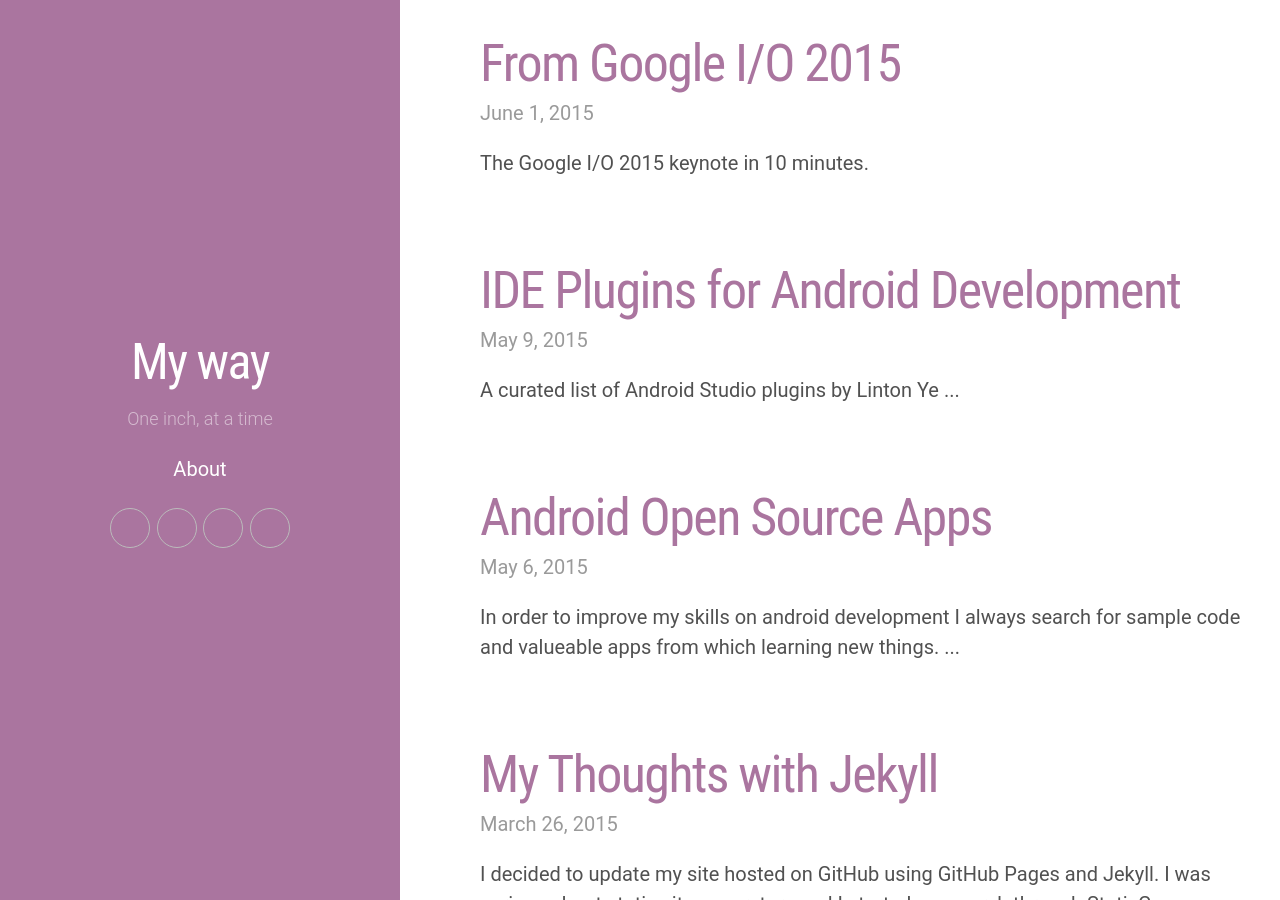
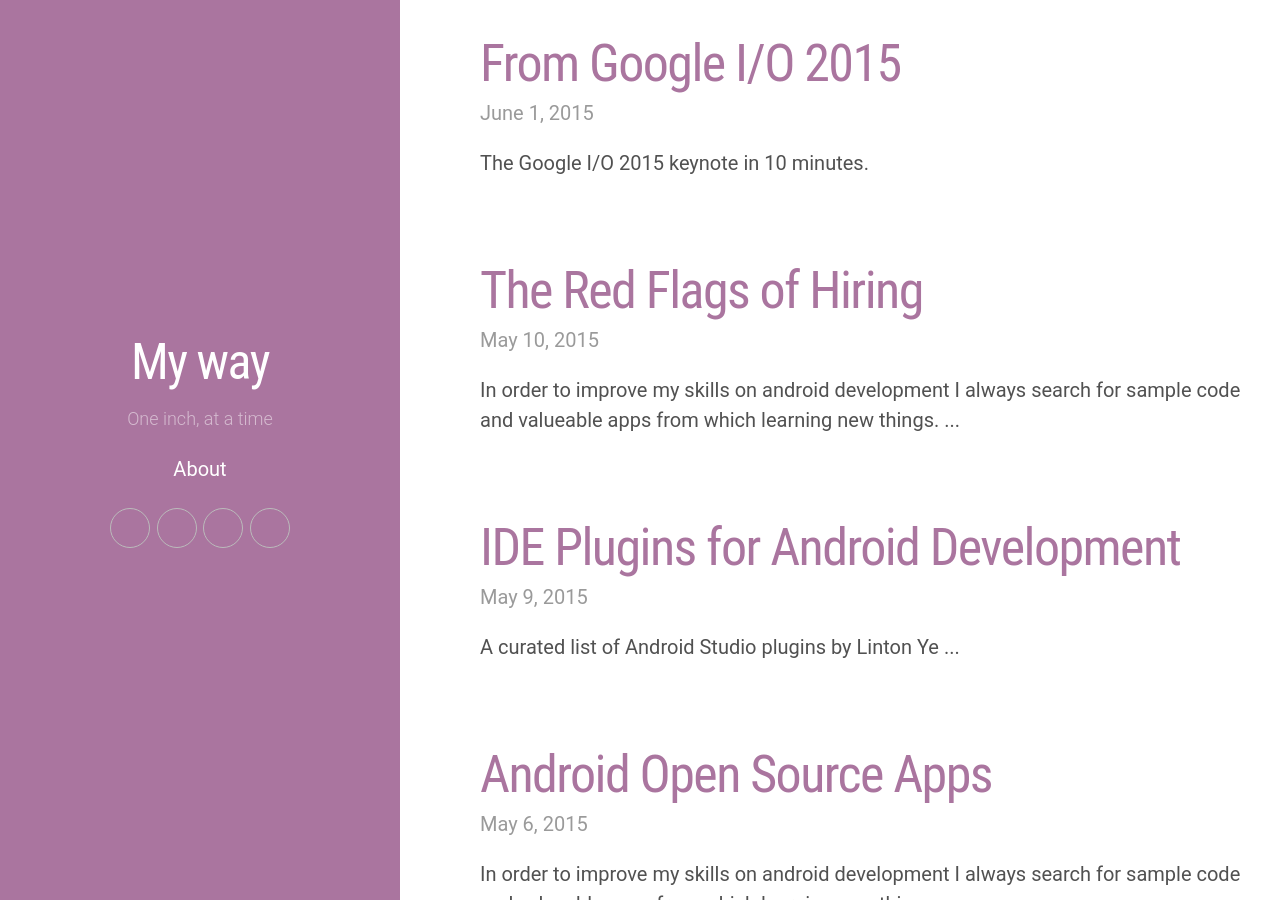
Before and after one commit to kingsor/kingsor.github.io, a Jekyll site: the page built from index.html, in a window 1280 px wide and 900 px high, scrolled down 336 px. Built offline with Jekyll 4.4.1, drawn with Linux system fonts in a browser that asks for light colours; nearby versions of some CDN libraries; some web fonts are replaced; the list of posts is cut into pages by our own code.

Commit message:
Update header

```diff
--- a/_includes/head.html
+++ b/_includes/head.html
@@ -1,5 +1,5 @@
 <head>
-  <meta charset="utf-8">
+
   <title>
     {% if page.title %}
       {{ page.title }} &ndash;
@@ -7,9 +7,35 @@
     {{ site.name }}
   </title>
 
+  <meta http-equiv="X-UA-Compatible" content="IE=edge">
+  <meta http-equiv="content-type" content="text/html; charset=utf-8">
+
   <meta name="author" content="{{ site.author }}" />
   <meta name="description" content="{{ site.description }}" />
-  <meta name="viewport" content="width=device-width, initial-scale=1, maximum-scale=1">
+
+  <!-- Enable responsiveness on mobile devices-->
+  <meta name="viewport" content="width=device-width, initial-scale=1.0, maximum-scale=1">
+
+  <meta name="twitter:site" content="{{ site.twitter }}">
+  <meta property="og:type" content="article">
+
+  {% if page.title %}
+  <meta property="og:title" content="{{ site.title }}">
+  <meta property="twitter:title" content="{{ site.title }}">
+  {% else %}
+  <meta property="og:title" content="{{ page.title }}">
+  <meta property="twitter:title" content="{{ page.title }}">
+  {% endif %}
+
+  {% if page.description %}
+  <meta name="twitter:description" content="{{ page.description | strip_html }}">
+  <meta property="og:description" content="{{ page.description | strip_html }}">
+  <meta name="description" content="{{ page.description | strip_html }}">
+  {% else %}
+  <meta name="twitter:description" content="{{ site.description }}">
+  <meta property="og:description" content="{{ site.description }}">
+  <meta property="description" content="{{ site.description }}">
+  {% endif %}
 
   <!-- RSS -->
   <link rel="alternate" type="application/rss+xml" href="/atom.xml" />
@@ -26,5 +52,5 @@
   <link rel="shortcut icon" href="/images/favicon-16.ico">
 
   <script type="text/javascript" src="http://ajax.googleapis.com/ajax/libs/jquery/1.8.3/jquery.min.js"></script>
-  <script type="text/javascript" src="/js/application.js"></script>
+
 </head>
--- /dev/null
+++ b/_posts/2015-05-10-the-red-flags-of-hiring.md
@@ -0,0 +1,9 @@
+---
+layout: post
+title: "The Red Flags of Hiring"
+description: "In order to improve my skills on android development I always search for sample code and valueable apps from which learning new things. ..."
+category: Manager
+tags: [hiring,peopleware,management]
+---
+
+[Mikael Cho](https://twitter.com/mikaelcho), founder of [Crew](https://crew.co/), wrote an awesome article titled [Why I didn’t look at your resume](https://medium.com/who-what-why/why-i-didn-t-look-at-your-resume-2a8ed1f4a5bb) where he describes his way to filter emails about job applications.
--- a/index.html
+++ b/index.html
@@ -19,7 +19,19 @@
     </div>
 
     <div class="pagination">
-    <span class="pagination-item newer">Newer</span>
-    <span class="pagination-item older">Older</span>
+    {% if paginator.previous_page %}
+    {% if paginator.page == 2 %}
+        <a class="pagination-item newer" href="{{ site.baseurl }}">Newer</a>
+    {% else %}
+        <a class="pagination-item newer" href="{{ site.baseurl }}page{{paginator.previous_page}}">Newer</a>
+    {% endif %}
+    {% else %}
+        <span class="pagination-item newer">Newer</span>
+    {% endif %}
+    {% if paginator.next_page %}
+        <a class="pagination-item older" href="{{ site.baseurl }}page{{paginator.next_page}}">Older</a>
+    {% else %}
+        <span class="pagination-item older">Older</span>
+    {% endif %}
     </div>
 </section>
```
Also changed, not shown: images/posts/GoofBoard_Classic.jpg (added), images/posts/GoofBoard_Freestyle.jpg (added).
